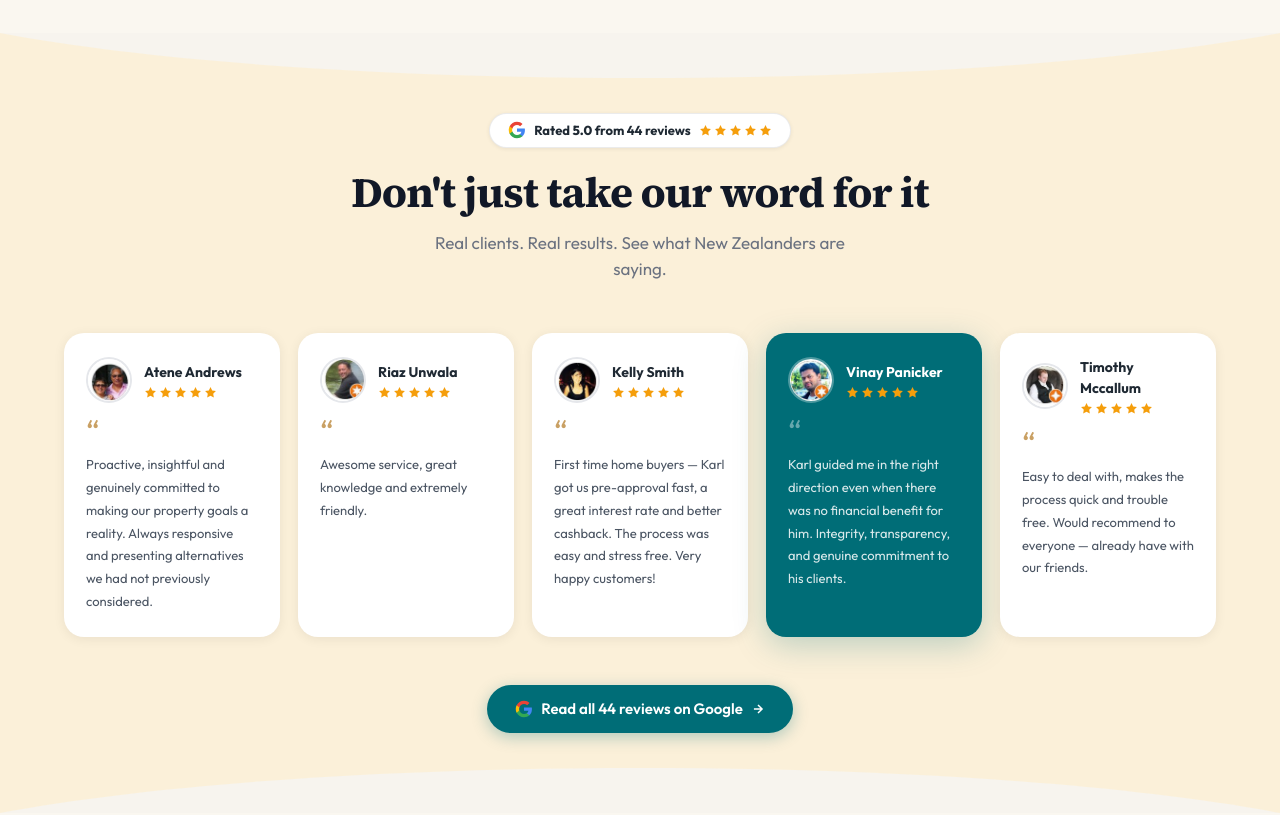
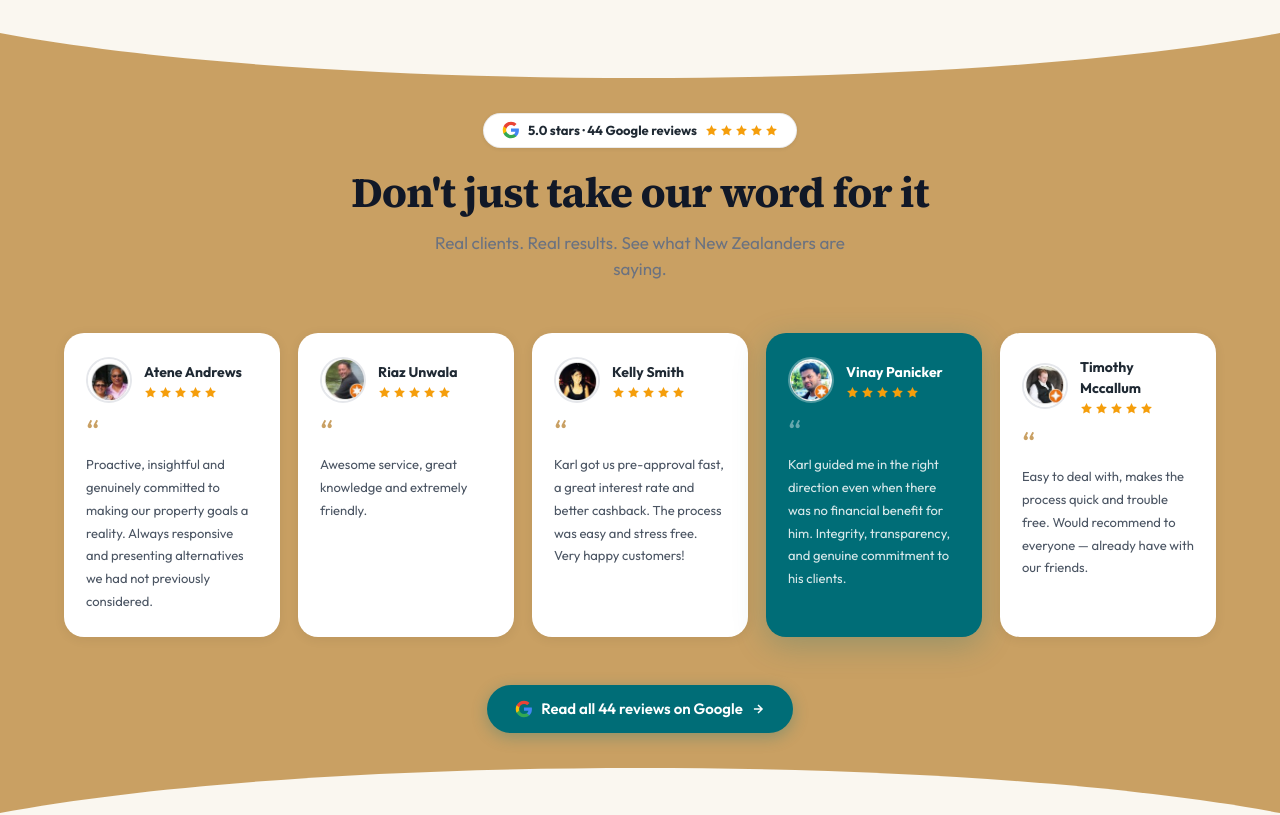
Before and after one commit to karlplank93/base-mortgages, a Next.js app: page / in a window 1280 px wide. Shown: the part 2920-3735 px from the top of the page. Built offline with nearby package versions, Linux system fonts and the light colour scheme.

Commit message:
Update Reviews.tsx

```diff
--- a/components/Reviews.tsx
+++ b/components/Reviews.tsx
@@ -13,30 +13,35 @@ const photos: Record<string, string> = {
 const reviews = [
   {
     name: 'Atene Andrews',
+    descriptor: 'Property Investor',
     photo: 'atene',
     text: 'Proactive, insightful and genuinely committed to making our property goals a reality. Always responsive and presenting alternatives we had not previously considered.',
     featured: false,
   },
   {
     name: 'Riaz Unwala',
+    descriptor: 'Property Investor',
     photo: 'riaz',
     text: 'Awesome service, great knowledge and extremely friendly.',
     featured: false,
   },
   {
     name: 'Kelly Smith',
+    descriptor: 'First Home Buyer',
     photo: 'kelly',
-    text: 'First time home buyers — Karl got us pre-approval fast, a great interest rate and better cashback. The process was easy and stress free. Very happy customers!',
+    text: 'Karl got us pre-approval fast, a great interest rate and better cashback. The process was easy and stress free. Very happy customers!',
     featured: false,
   },
   {
     name: 'Vinay Panicker',
+    descriptor: 'Refinancing',
     photo: 'vinay',
     text: "Karl guided me in the right direction even when there was no financial benefit for him. Integrity, transparency, and genuine commitment to his clients.",
     featured: true,
   },
   {
     name: 'Timothy Mccallum',
+    descriptor: 'Refinancing',
     photo: 'timothy',
     text: 'Easy to deal with, makes the process quick and trouble free. Would recommend to everyone — already have with our friends.',
     featured: false,
@@ -80,17 +85,17 @@ export default function Reviews() {
   }, []);
 
   return (
-    <section ref={ref} style={{ position: 'relative', background: '#FBF0D9', overflow: 'hidden' }}>
+    <section ref={ref} style={{ position: 'relative', background: '#C9A063', overflow: 'hidden' }}>
       {/* Top curve */}
       <div style={{ position: 'absolute', top: 0, left: 0, right: 0, lineHeight: 0 }}>
         <svg viewBox="0 0 1440 60" preserveAspectRatio="none" style={{ width: '100%', height: 60, display: 'block' }}>
-          <path d="M0,0 C360,60 1080,60 1440,0 L1440,0 L0,0 Z" fill="#F7F4EE" />
+          <path d="M0,0 C360,60 1080,60 1440,0 L1440,0 L0,0 Z" fill="#FAF7F0" />
         </svg>
       </div>
       {/* Bottom curve */}
       <div style={{ position: 'absolute', bottom: 0, left: 0, right: 0, lineHeight: 0 }}>
         <svg viewBox="0 0 1440 60" preserveAspectRatio="none" style={{ width: '100%', height: 60, display: 'block' }}>
-          <path d="M0,60 C360,0 1080,0 1440,60 L1440,60 L0,60 Z" fill="#F7F4EE" />
+          <path d="M0,60 C360,0 1080,0 1440,60 L1440,60 L0,60 Z" fill="#FAF7F0" />
         </svg>
       </div>
 
@@ -110,7 +115,7 @@ export default function Reviews() {
           }}>
             <GoogleIcon />
             <span style={{ color: '#1F2933', fontSize: 13, fontWeight: 700 }}>
-              Rated <strong>5.0</strong> from 44 reviews
+              5.0 stars · 44 Google reviews
             </span>
             <Stars />
           </div>
```
